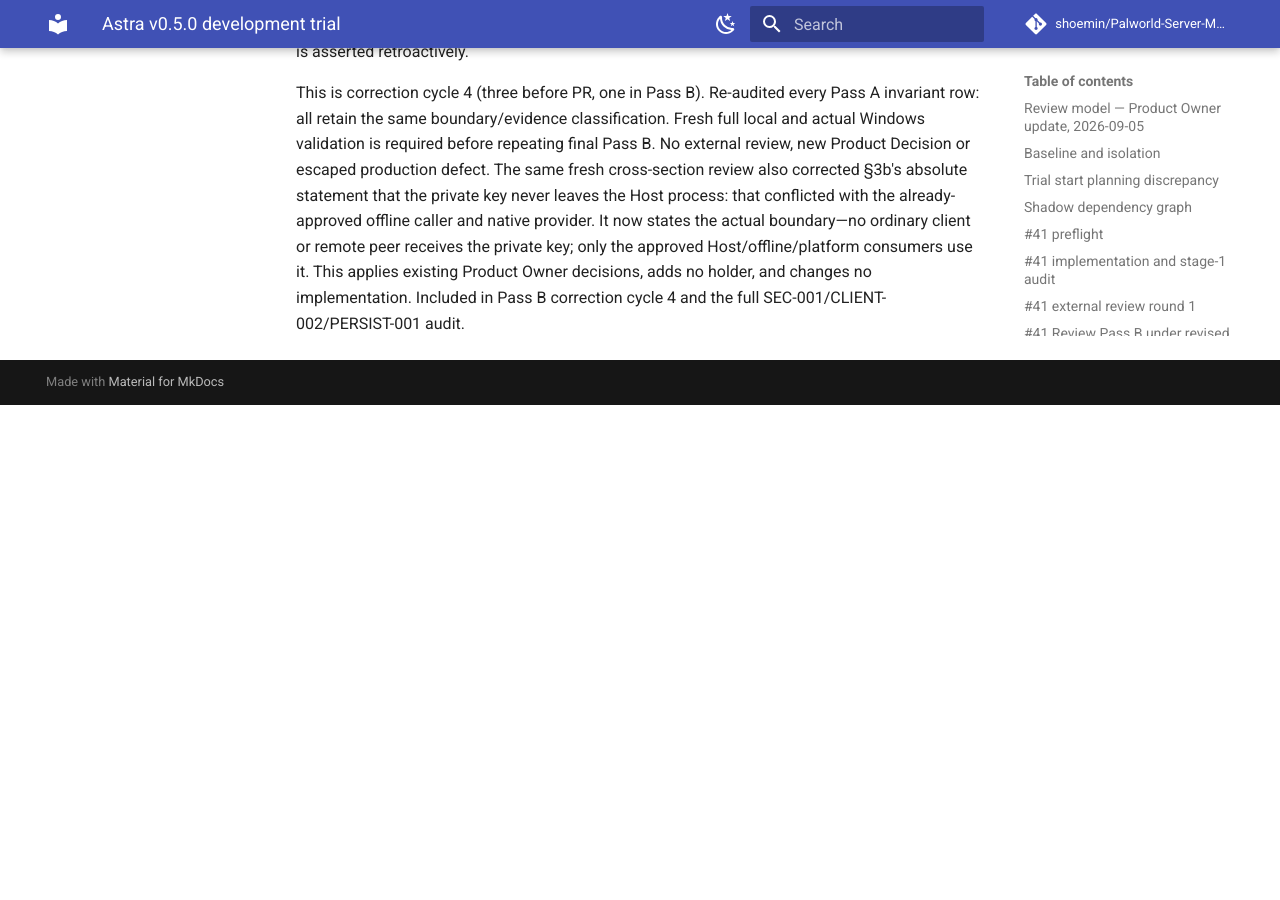
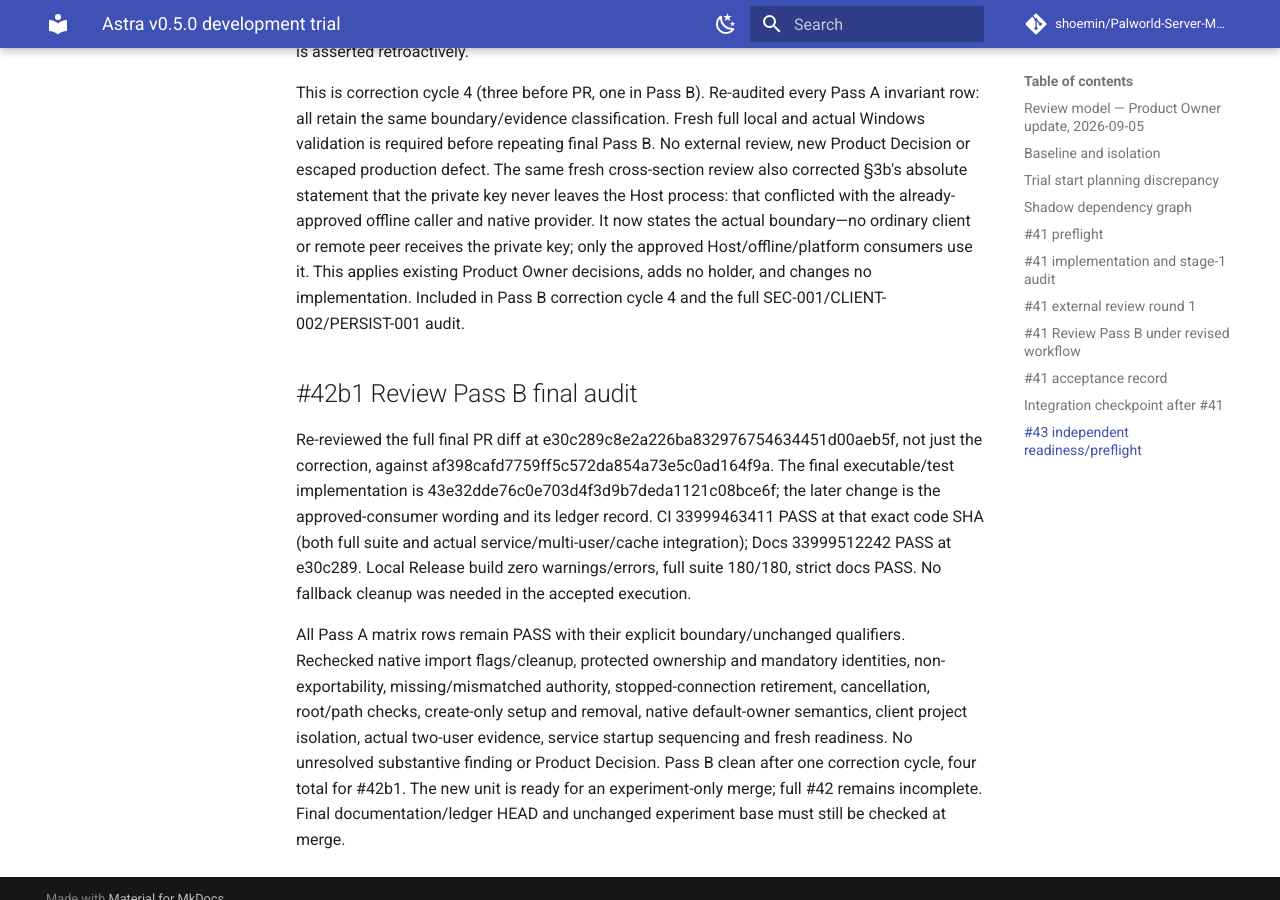
Before and after one commit to shoemin/Palworld-Server-Manager, an MkDocs documentation site: the page built from docs/experiments/astra-v0.5.0-trial.md, in a window 1280 px wide and 900 px high, scrolled down 45809 px. Built offline with MkDocs 1.6.1 and Material for MkDocs 9.7.7, drawn with Linux system fonts in a browser that asks for light colours; comment, search, counter and statistics services are not loaded; before the commit the page ends 46214 px from its top, so only the background shows below that.

Commit message:
Record clean final native-cache review and corrected CI

```diff
--- a/docs/experiments/astra-v0.5.0-trial.md
+++ b/docs/experiments/astra-v0.5.0-trial.md
@@ -578,3 +578,9 @@ Fresh review of PR #71 at exact HEAD 89b6563e1d7a7d492d6d3663dd5ae97f094362d7 ag
 
 This is correction cycle 4 (three before PR, one in Pass B). Re-audited every Pass A invariant row: all retain the same boundary/evidence classification. Fresh full local and actual Windows validation is required before repeating final Pass B. No external review, new Product Decision or escaped production defect.
 The same fresh cross-section review also corrected §3b's absolute statement that the private key never leaves the Host process: that conflicted with the already-approved offline caller and native provider. It now states the actual boundary—no ordinary client or remote peer receives the private key; only the approved Host/offline/platform consumers use it. This applies existing Product Owner decisions, adds no holder, and changes no implementation. Included in Pass B correction cycle 4 and the full SEC-001/CLIENT-002/PERSIST-001 audit.
+
+## #42b1 Review Pass B final audit
+
+Re-reviewed the full final PR diff at e30c289c8e2a226ba832976754634451d00aeb5f, not just the correction, against af398cafd7759ff5c572da854a73e5c0ad164f9a. The final executable/test implementation is 43e32dde76c0e703d4f3d9b7deda1121c08bce6f; the later change is the approved-consumer wording and its ledger record. CI 33999463411 PASS at that exact code SHA (both full suite and actual service/multi-user/cache integration); Docs 33999512242 PASS at e30c289. Local Release build zero warnings/errors, full suite 180/180, strict docs PASS. No fallback cleanup was needed in the accepted execution.
+
+All Pass A matrix rows remain PASS with their explicit boundary/unchanged qualifiers. Rechecked native import flags/cleanup, protected ownership and mandatory identities, non-exportability, missing/mismatched authority, stopped-connection retirement, cancellation, root/path checks, create-only setup and removal, native default-owner semantics, client project isolation, actual two-user evidence, service startup sequencing and fresh readiness. No unresolved substantive finding or Product Decision. Pass B clean after one correction cycle, four total for #42b1. The new unit is ready for an experiment-only merge; full #42 remains incomplete. Final documentation/ledger HEAD and unchanged experiment base must still be checked at merge.
```
